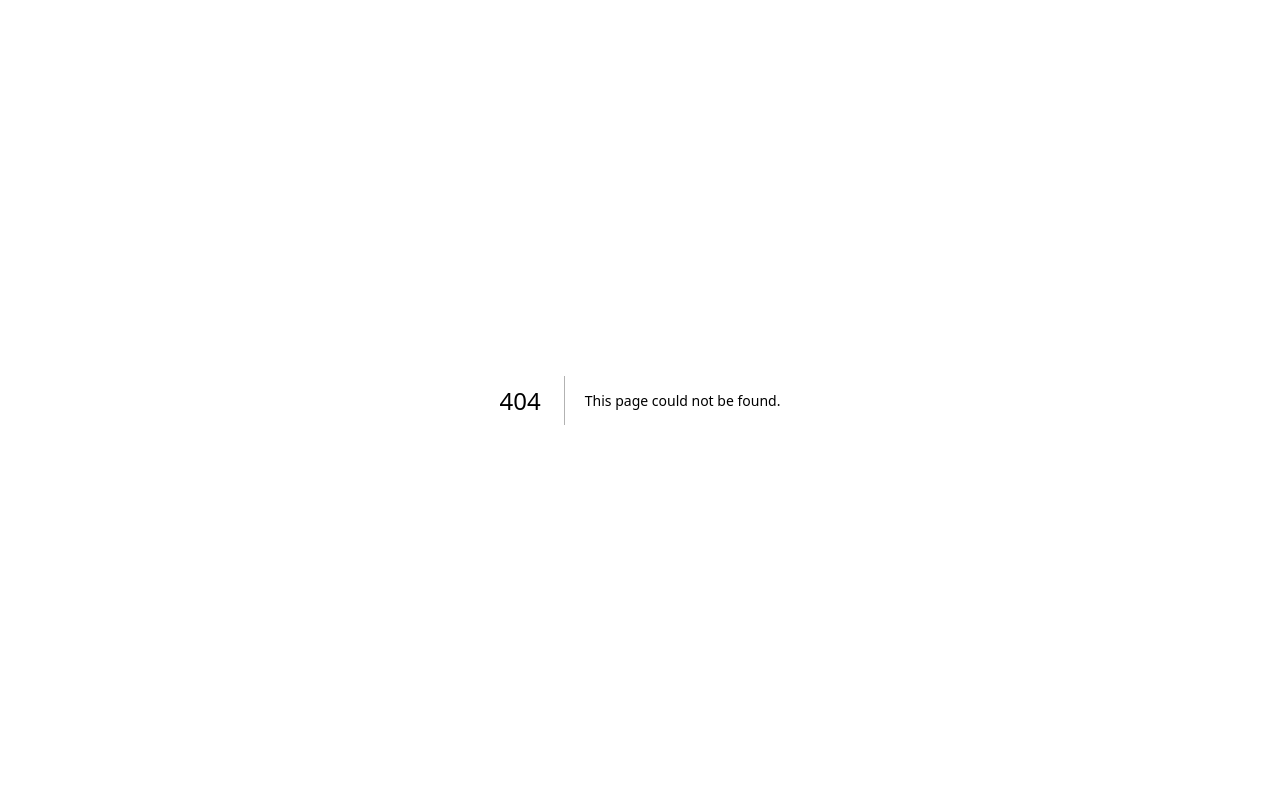
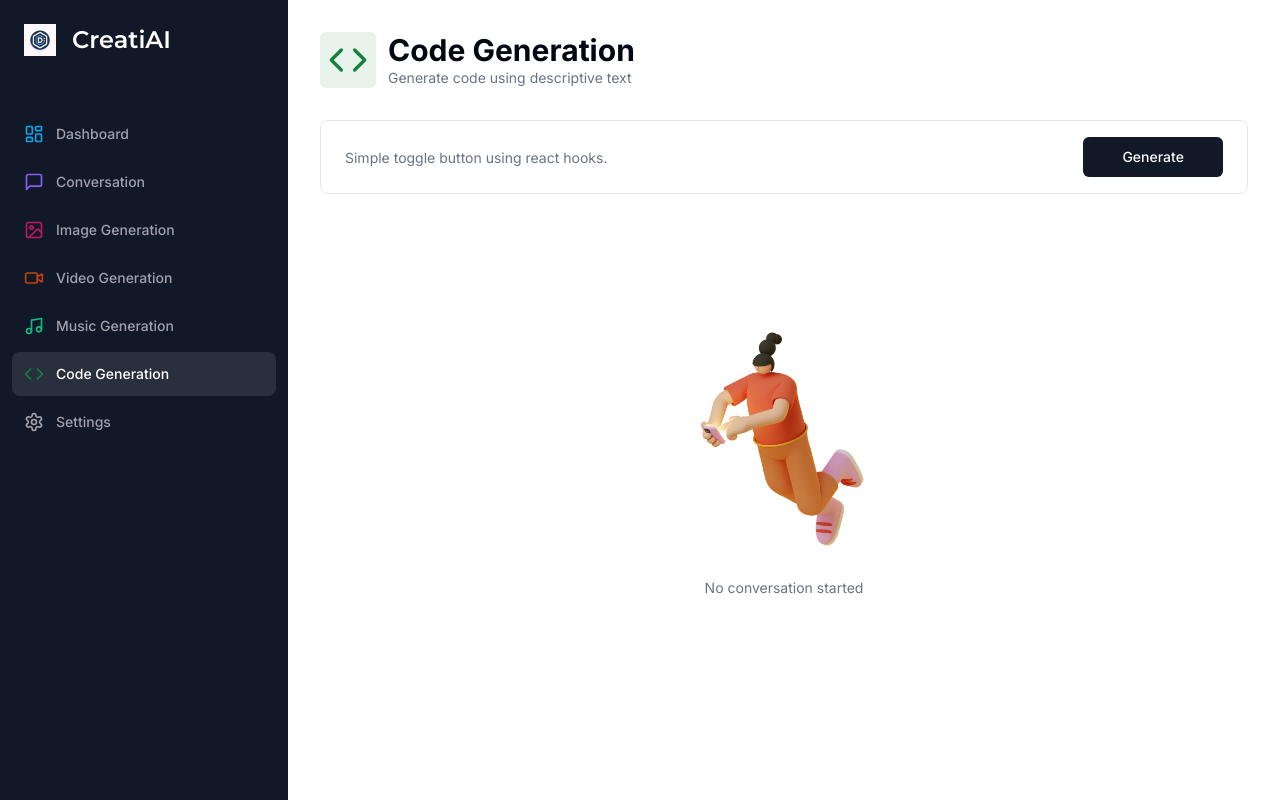
Before and after one commit to dchobarkar/saas-ai-platform, a Next.js app: page /code in a window 1280 px wide. Before the commit this address had no page. Built offline with nearby package versions, Linux system fonts and the light colour scheme.

Commit message:
add code generation ai

```diff
--- /dev/null
+++ b/app/(dashboard)/(routes)/code/constants.ts
@@ -0,0 +1,7 @@
+import * as z from "zod";
+
+export const formSchema = z.object({
+  prompt: z.string().min(1, {
+    message: "Prompt is required.",
+  }),
+});
--- /dev/null
+++ b/app/(dashboard)/(routes)/code/page.tsx
@@ -0,0 +1,149 @@
+"use client";
+
+import React, { useState } from "react";
+import { useForm } from "react-hook-form";
+import { Code } from "lucide-react";
+import axios from "axios";
+import * as z from "zod";
+import ReactMarkdown from "react-markdown";
+import { useRouter } from "next/navigation";
+import { ChatCompletionMessageParam } from "openai/resources/index.mjs";
+import { zodResolver } from "@hookform/resolvers/zod";
+
+import Heading from "@/components/heading";
+import { Empty } from "@/components/empty";
+import Loader from "@/components/loader";
+import { UserAvatar } from "@/components/user-avatar";
+import { BotAvatar } from "@/components/bot-avatar";
+import { Form, FormControl, FormField, FormItem } from "@/components/ui/form";
+import { Input } from "@/components/ui/input";
+import { Button } from "@/components/ui/button";
+import { cn } from "@/lib/utils";
+import { formSchema } from "./constants";
+
+const CodePage = () => {
+  const [messages, setMessages] = useState<ChatCompletionMessageParam[]>([]);
+
+  const router = useRouter();
+  const form = useForm<z.infer<typeof formSchema>>({
+    resolver: zodResolver(formSchema),
+    defaultValues: {
+      prompt: "",
+    },
+  });
+
+  const isLoading = form.formState.isSubmitting;
+
+  const onSubmit = async (values: z.infer<typeof formSchema>) => {
+    try {
+      const userMessage: ChatCompletionMessageParam = {
+        role: "user",
+        content: values.prompt,
+      };
+      const newMessages = [...messages, userMessage];
+      const response = await axios.post("/api/code", {
+        messages: newMessages,
+      });
+      setMessages((current) => [...current, userMessage, response.data]);
+
+      form.reset();
+      console.log(values);
+    } catch (error: any) {
+      // TODO: Open Pro Modal
+      console.log(error);
+    } finally {
+      router.refresh();
+    }
+  };
+
+  return (
+    <div>
+      <Heading
+        title="Code Generation"
+        description="Generate code using descriptive text"
+        icon={Code}
+        iconColor="text-green-700"
+        bgColor="bg-green-700/10"
+      />
+      <div className="px-4 lg:px-8">
+        <div>
+          <Form {...form}>
+            <form
+              onSubmit={form.handleSubmit(onSubmit)}
+              className="rounded-lg border w-full p-4 px-3 md:px-6 focus-within:shadow-sm grid grid-cols-12 gap-2"
+            >
+              <FormField
+                name="prompt"
+                render={({ field }: any) => (
+                  <FormItem className="col-span-12 lg:col-span-10">
+                    <FormControl className="m-0 p-0">
+                      <Input
+                        className="border-0 outline-none focus-visible:ring-0 focus-visible:ring-transparent"
+                        disabled={isLoading}
+                        placeholder="Simple toggle button using react hooks."
+                        {...field}
+                      />
+                    </FormControl>
+                  </FormItem>
+                )}
+              />
+
+              <Button
+                className="col-span-12 lg:col-span-2 w-full"
+                disabled={isLoading}
+              >
+                Generate
+              </Button>
+            </form>
+          </Form>
+        </div>
+
+        <div className="space-y-4 mt-4">
+          {isLoading && (
+            <div className="p-8 rounded-lg w-full flex items-center justify-center bg-muted">
+              <Loader />
+            </div>
+          )}
+
+          {messages.length === 0 && !isLoading && (
+            <Empty label="No conversation started" />
+          )}
+
+          <div className="flex flex-col-reverse gap-y-4">
+            {messages.map((message, index) => (
+              <div
+                key={index}
+                className={cn(
+                  "p-8 w-full flex items-start gap-x-8 rounded-lg",
+                  message.role === "user"
+                    ? "bg-white border border-black/10"
+                    : "bg-muted"
+                )}
+              >
+                {message.role === "user" ? <UserAvatar /> : <BotAvatar />}
+
+                <ReactMarkdown
+                  components={{
+                    pre: ({ node, ...props }) => (
+                      <div className="overflow-auto w-full my-2 bg-black/10 p-2 rounded-lg">
+                        <pre {...props} />
+                      </div>
+                    ),
+                    code: ({ node, ...props }) => (
+                      <code className="bg-black/10 rounded-lg p-1" {...props} />
+                    ),
+                  }}
+                  className="text-sm overflow-hidden leading-7"
+                >
+                  {message?.content?.toString()}
+                </ReactMarkdown>
+              </div>
+            ))}
+          </div>
+        </div>
+      </div>
+    </div>
+  );
+};
+
+export default CodePage;
--- /dev/null
+++ b/app/api/code/route.ts
@@ -0,0 +1,42 @@
+import OpenAI from "openai";
+import { NextResponse } from "next/server";
+import { auth } from "@clerk/nextjs/server";
+import { CreateChatCompletionRequestMessage } from "openai/resources/index.mjs";
+
+const openai = new OpenAI({
+  apiKey: process.env.OPENAI_API_KEY,
+});
+
+const instructionMessage: CreateChatCompletionRequestMessage = {
+  role: "system",
+  content:
+    "You are a code generator. You must answer only in markdown code snippets. Use code comments for explanation.",
+};
+
+export async function POST(req: Request) {
+  try {
+    const { userId } = auth();
+    const body = await req.json();
+    const { messages } = body;
+
+    if (!userId) return new NextResponse("Unauthorized", { status: 401 });
+
+    if (!openai.apiKey)
+      return new NextResponse("OpenAI API key not configured.", {
+        status: 500,
+      });
+
+    if (!messages)
+      return new NextResponse("Messages are required.", { status: 400 });
+
+    const response = await openai.chat.completions.create({
+      model: "gpt-3.5-turbo",
+      messages: [instructionMessage, ...messages],
+    });
+
+    return NextResponse.json(response.choices[0].message);
+  } catch (error) {
+    console.log("[CODE_ERROR]", error);
+    return new NextResponse("Internal error", { status: 500 });
+  }
+}
--- a/package.json
+++ b/package.json
@@ -24,6 +24,7 @@
     "react": "^18",
     "react-dom": "^18",
     "react-hook-form": "^7.52.1",
+    "react-markdown": "^9.0.1",
     "tailwind-merge": "^2.3.0",
     "tailwindcss-animate": "^1.0.7",
     "zod": "^3.23.8"
```
Also changed, not shown: 1 other file (tests, documents, lock files or other folders).
